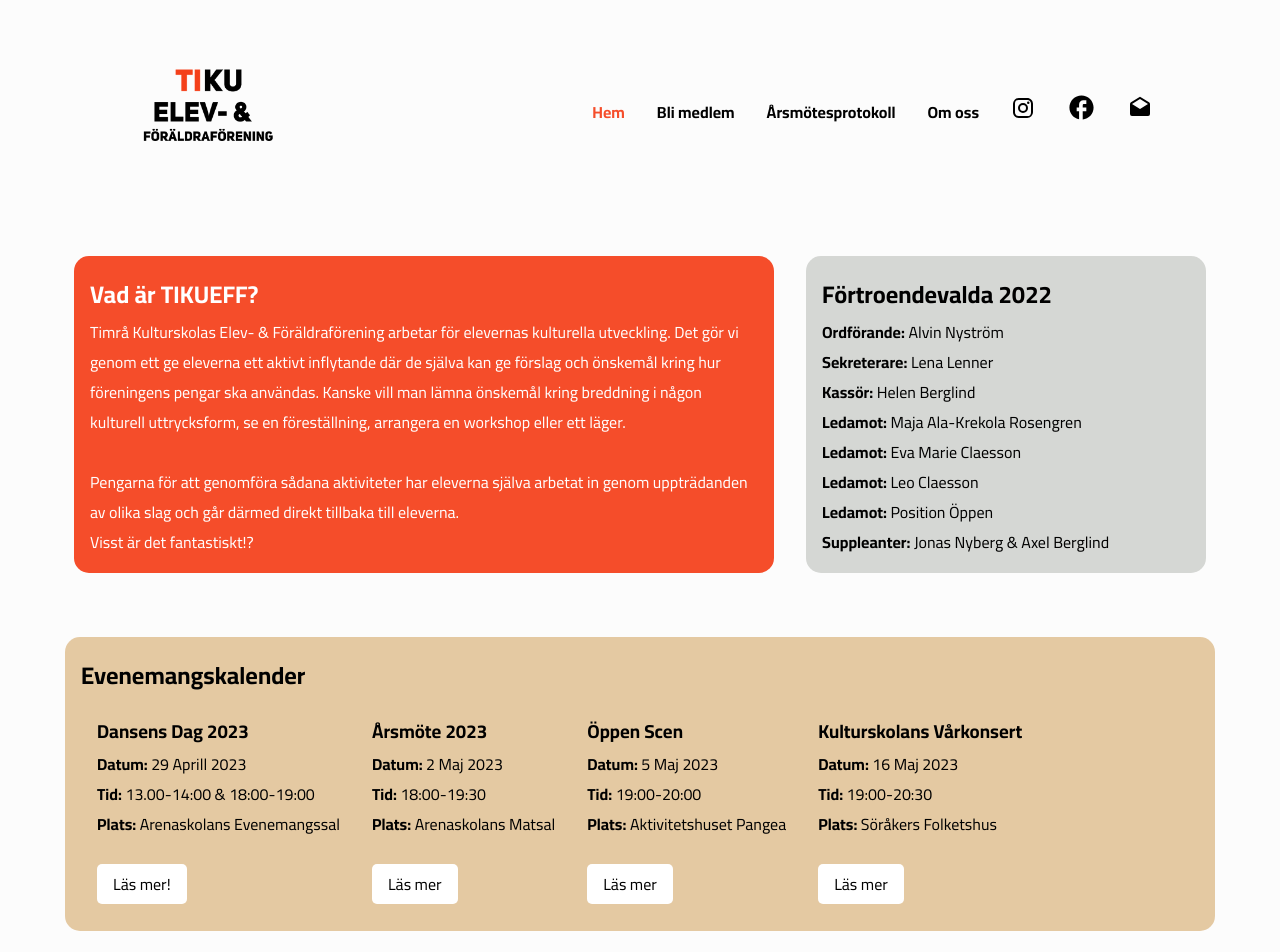
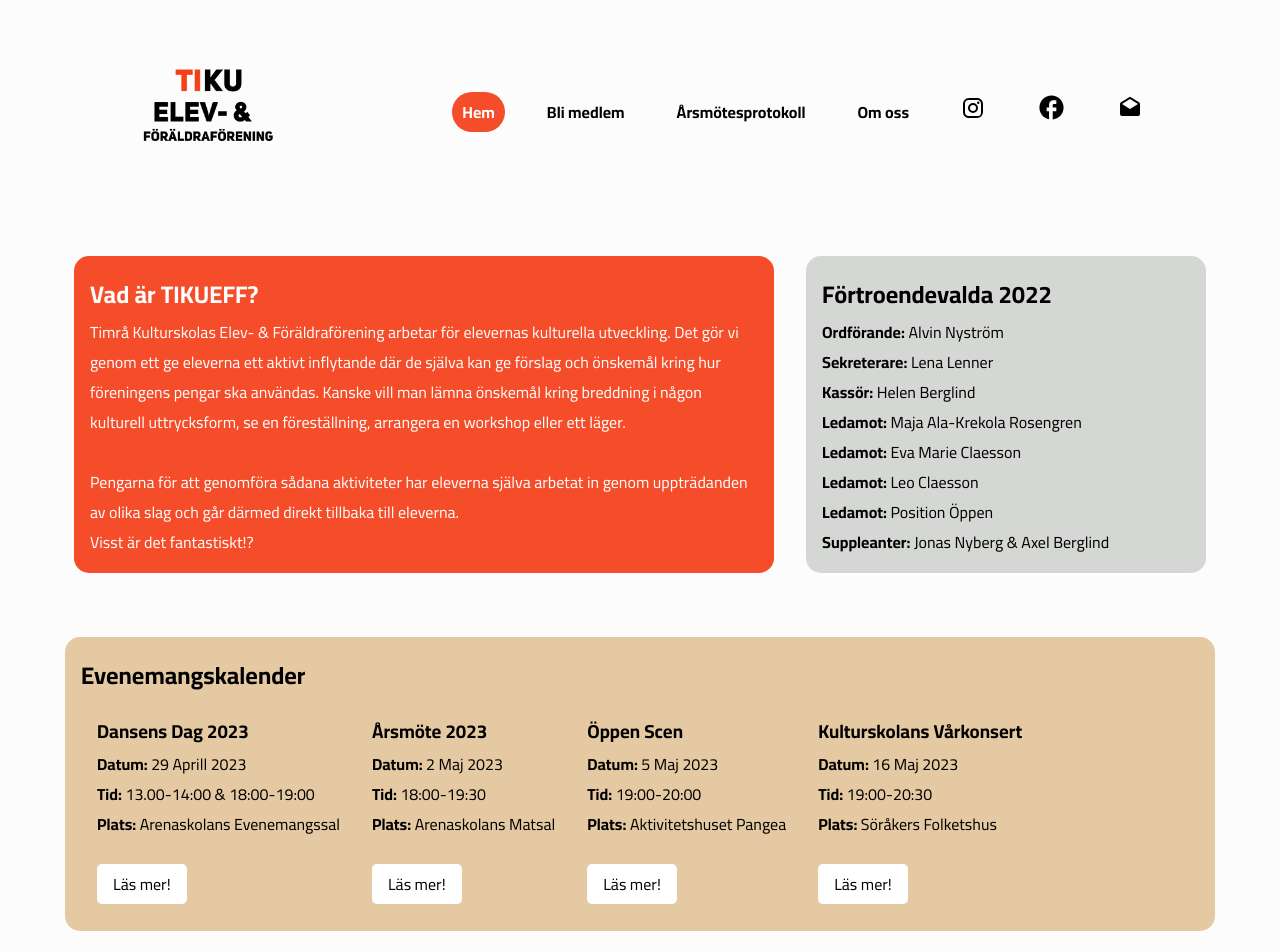
Before and after one commit to lenspeeks/tikueff, a plain HTML site: page index.html in a window 1280 px wide. Shown: the top 952 px of the page. Drawn offline with Linux system fonts and the light colour scheme.

Commit message:
Updated navbar UI

```diff
--- a/assets/css/hem.css
+++ b/assets/css/hem.css
@@ -20,7 +20,6 @@
     padding: 1rem;
     border-radius: 15px;
     width: 400px;
-
 }
 
 .event-wrapper {
--- a/assets/css/style.css
+++ b/assets/css/style.css
@@ -74,18 +74,24 @@ iframe {
 .nav-wrapper .nav .menu .link {
     color: black;
     font-weight: 700;
+    padding: 5px;
+    padding-left: 10px;
+    padding-right: 10px;
+    border-radius: 20px;
+}
+.nav-wrapper .nav .menu .link:hover {
+    background: #d5d7d4;
+    color: black;
+    fill: black;
     transition: .4s ease;
 }
-.nav-wrapper .nav .menu .link:hover {
-    color: #F54D2A;
-    fill: #F54D2A;
-    transform: translateY(-5px);
-}
 .nav-wrapper .nav .menu .link-selected {
-    color: #F54D2A;
+    color: white;
+    background: #F54D2A;
     font-weight: 700;
+    padding: 5px;
+    padding-left: 10px;
+    padding-right: 10px;
+    border-radius: 20px;
     transition: .4s ease;
 }
-.nav-wrapper .nav .menu .link-selected:hover {
-    transform: translateY(-5px);
-}
--- a/index.html
+++ b/index.html
@@ -66,7 +66,7 @@
                             <b>Datum:</b> 2 Maj 2023 <br>
                             <b>Tid:</b> 18:00-19:30 <br>
                             <b>Plats:</b> Arenaskolans Matsal<br><br>
-                            <a href="https://ebas.rum.se/registrations/add/223" target="_blank">Läs mer</a>
+                            <a href="https://ebas.rum.se/registrations/add/223" target="_blank">Läs mer!</a>
                         </p>
                     </div>
                     <div class="box">
@@ -75,7 +75,7 @@
                             <b>Datum:</b> 5 Maj 2023 <br>
                             <b>Tid:</b> 19:00-20:00 <br>
                             <b>Plats:</b> Aktivitetshuset Pangea<br><br>
-                            <a href="#" target="_blank">Läs mer</a>
+                            <a href="#" target="_blank">Läs mer!</a>
                         </p>
                     </div>
                     <div class="box">
@@ -84,7 +84,7 @@
                             <b>Datum:</b> 16 Maj 2023 <br>
                             <b>Tid:</b> 19:00-20:30 <br>
                             <b>Plats:</b> Söråkers Folketshus <br><br>
-                            <a href="#" target="_blank">Läs mer</a>
+                            <a href="#" target="_blank">Läs mer!</a>
                         </p>
                     </div>
                 </div>
```
